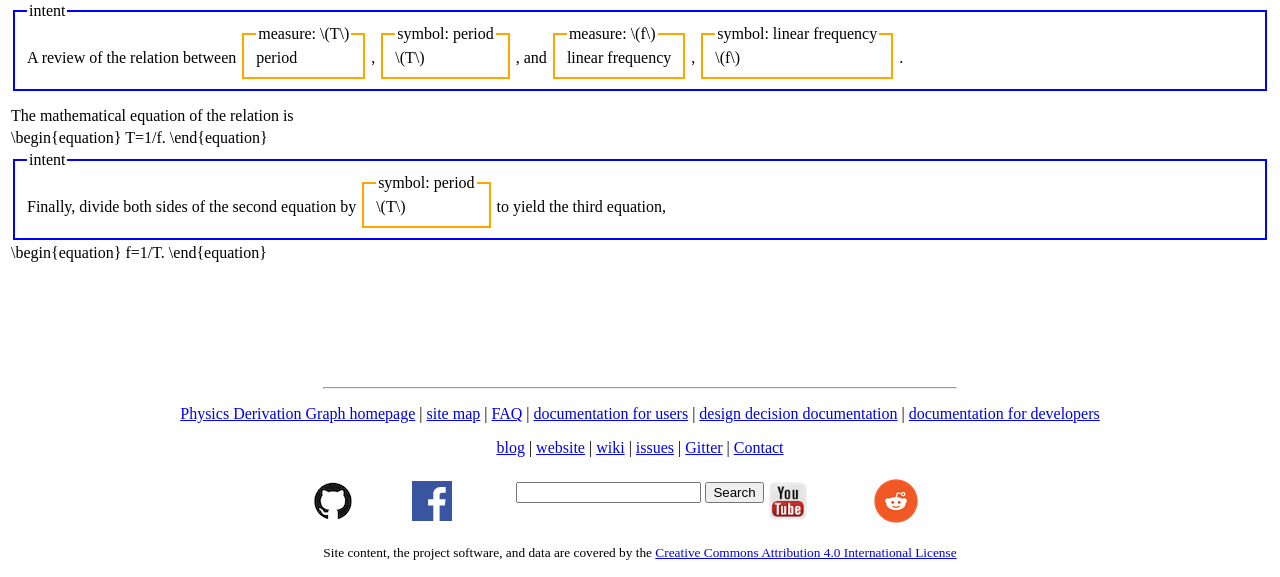
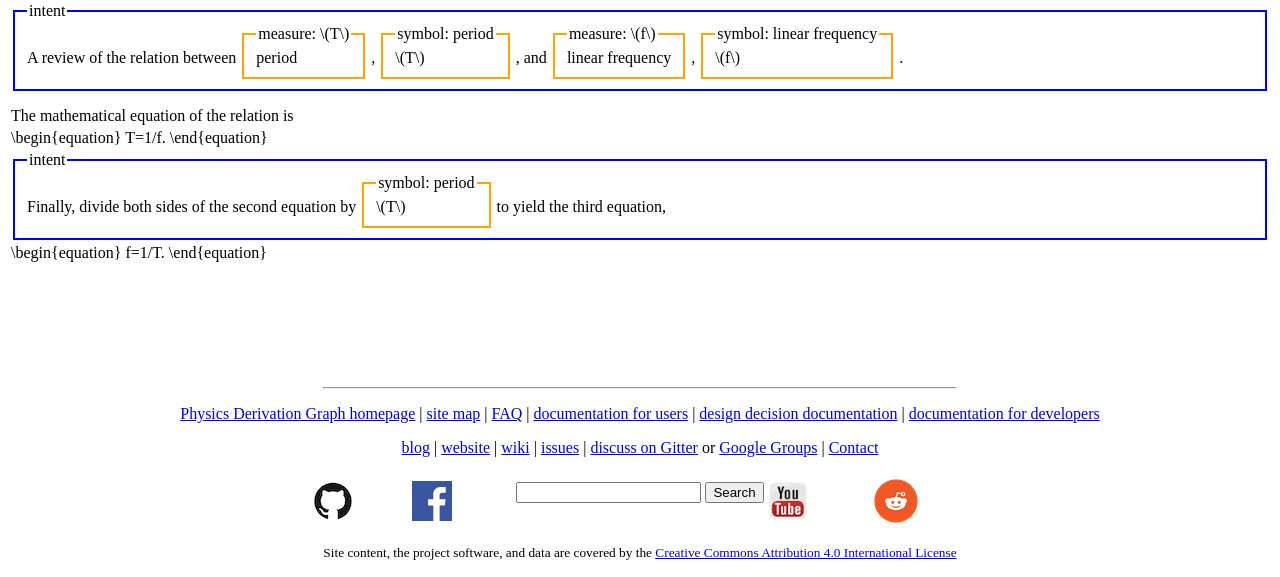
Before and after one commit to allofphysicsgraph/allofphysics.com, a Python web app: template flask/templates/clickable_layers.html in a window 1280 px wide. Shown: the part 236-813 px from the top of the page. Run offline with Jinja, Linux system fonts and the light colour scheme; the template is opened without the code that fills it, so the values that code supplies are empty.

Commit message:
now with link to Google Groups

```diff
--- a/flask/templates/_footer.html
+++ b/flask/templates/_footer.html
@@ -21,7 +21,8 @@
       <a href="{{ url_for('index', referrer='_footer.html') }}">website</a> |
       <a href="https://github.com/allofphysicsgraph/proofofconcept/wiki">wiki</a> |
       <a href="https://github.com/allofphysicsgraph/proofofconcept/issues">issues</a> |
-      <a href="https://app.gitter.im/#/room/#allofphysicsgraph_Lobby:gitter.im">Gitter</a> |
+      <a href="https://app.gitter.im/#/room/#allofphysicsgraph_Lobby:gitter.im">discuss on Gitter</a> or
+      <a href="https://groups.google.com/g/physics-derivation-graph">Google Groups</a> |
     <!--
       <a href="https://creativecommons.org/licenses/by/4.0/">License</a> |
     -->
```
